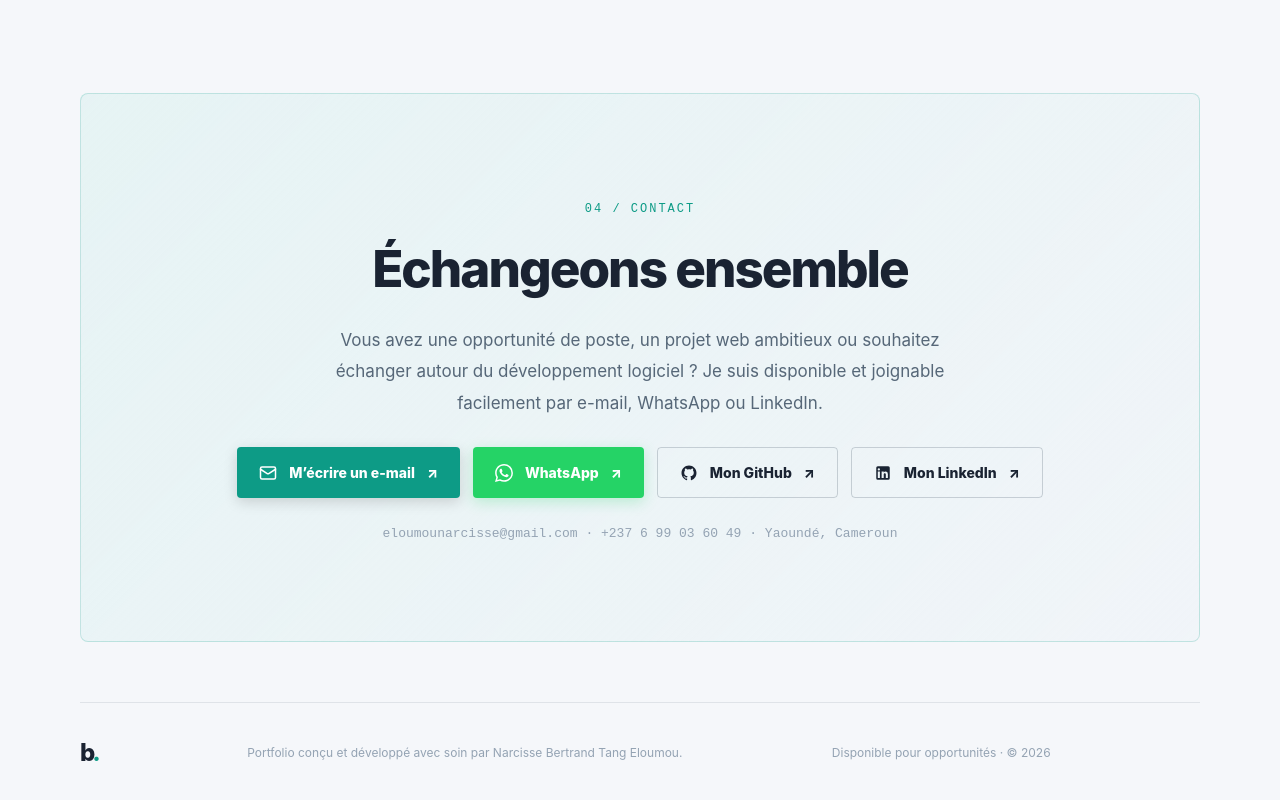
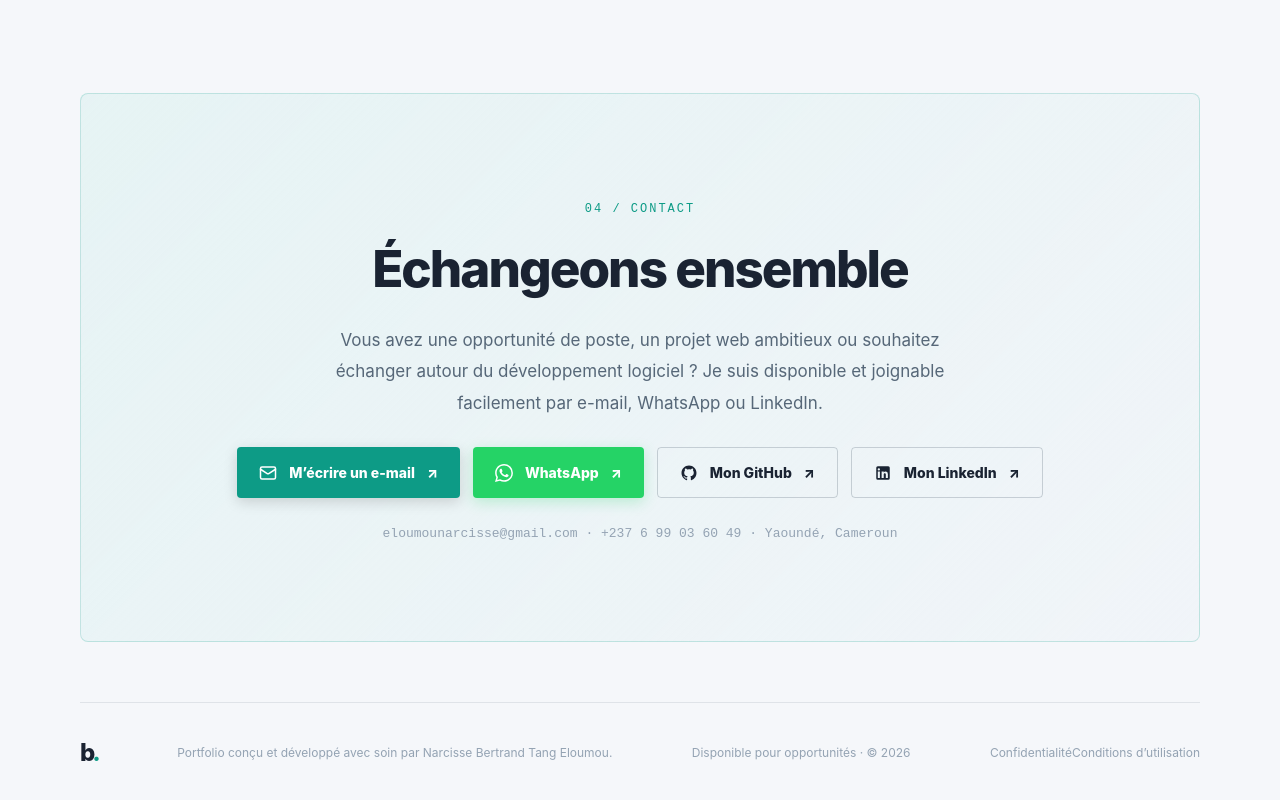
Before and after one commit to NBertrand1/Portfolio, a React (Vite) app: page / in a window 1280 px wide. Shown: the part 5413-6213 px from the top of the page. Built offline with nearby package versions, Linux system fonts and the light colour scheme.

Commit message:
feat: add bilingual legal footer labels

```diff
--- a/src/data/portfolioData.js
+++ b/src/data/portfolioData.js
@@ -223,6 +223,9 @@ export const content = {
     downloadCv: 'Télécharger mon CV',
     footer: 'Portfolio conçu et développé avec soin par Narcisse Bertrand Tang Eloumou.',
     status: 'Disponible pour opportunités',
+    legalNav: 'Informations légales',
+    privacy: 'Confidentialité',
+    terms: 'Conditions d’utilisation',
     themeLight: 'Mode Clair',
     themeDark: 'Mode Sombre',
   },
@@ -259,6 +262,9 @@ export const content = {
     downloadCv: 'Download CV',
     footer: 'Portfolio thoughtfully designed and crafted by Narcisse Bertrand Tang Eloumou.',
     status: 'Open to opportunities',
+    legalNav: 'Legal information',
+    privacy: 'Privacy policy',
+    terms: 'Terms of use',
     themeLight: 'Light Mode',
     themeDark: 'Dark Mode',
   },
```
